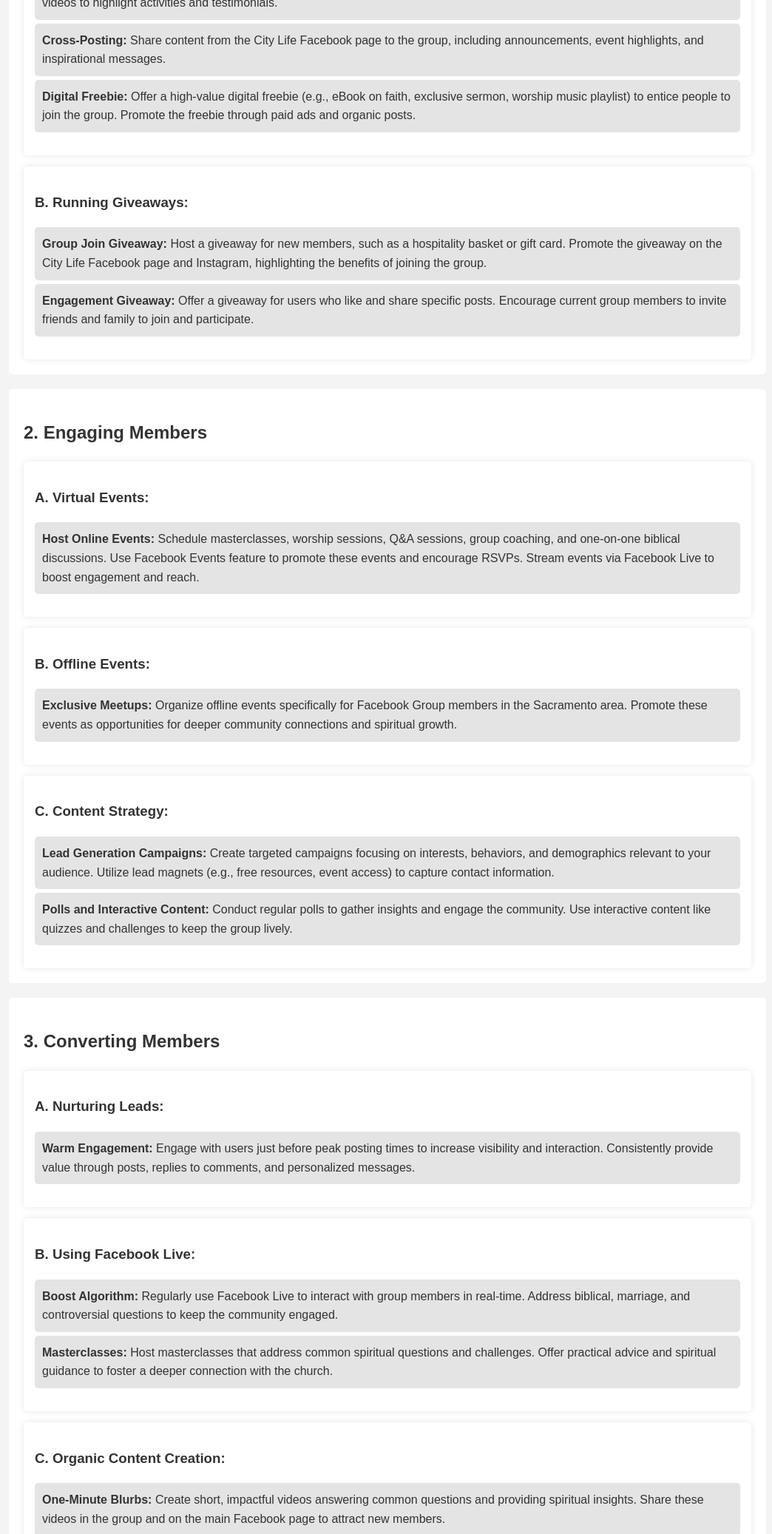
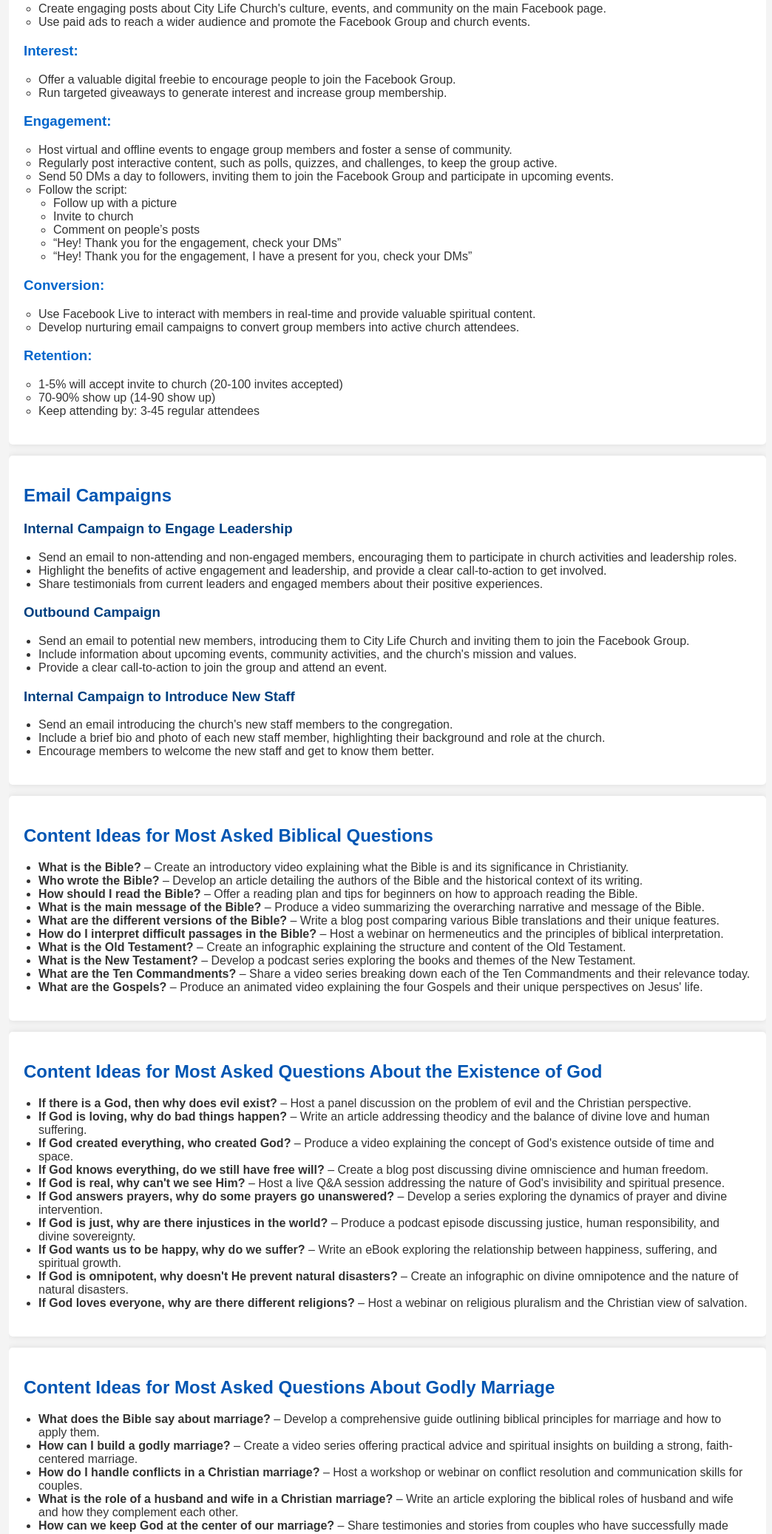
Before and after one commit to SocialCashCoach/CityLIfeStrategy2, a plain HTML site: page index.html in a window 1280 px wide. Shown: the part 559-2633 px from the top of the page at 74% size, without its empty margins (116-1160 px from the left). Drawn offline with Linux system fonts and the light colour scheme.

Commit message:
Update index.html
Final

```diff
--- a/index.html
+++ b/index.html
@@ -3,15 +3,14 @@
 <head>
   <meta charset="UTF-8">
   <meta name="viewport" content="width=device-width, initial-scale=1.0">
-  <title>City Life Church Social Media Strategy</title>
+  <title>City Life Church Content and Engagement Plan</title>
   <style>
     body {
       font-family: Arial, sans-serif;
-      line-height: 1.6;
-      color: #333;
       margin: 0;
       padding: 0;
       background-color: #f4f4f4;
+      color: #333;
     }
     .container {
       width: 80%;
@@ -19,212 +18,187 @@
       overflow: hidden;
     }
     .header, .footer {
-      background: #333;
+      background: #0056b3;
       color: #fff;
-      padding: 20px 0;
+      padding: 10px 0;
       text-align: center;
     }
     .section {
       background: #fff;
-      margin: 20px 0;
+      margin: 15px 0;
       padding: 20px;
       border-radius: 5px;
+      box-shadow: 0 0 10px rgba(0, 0, 0, 0.1);
     }
-    h1, h2, h3 {
-      color: #333;
+    .section h2 {
+      color: #0056b3;
     }
-    ul {
-      list-style: none;
-      padding: 0;
+    .section ul {
+      list-style-type: disc;
+      padding-left: 20px;
     }
-    ul li {
-      background: #e4e4e4;
-      margin: 5px 0;
-      padding: 10px;
-      border-radius: 5px;
+    .funnel-step h3 {
+      color: #0066cc;
     }
-    .engagement-funnel {
-      background: #f9f9f9;
-      border: 1px solid #ddd;
-      padding: 20px;
-      border-radius: 5px;
-      margin: 20px 0;
+    .funnel-step ul {
+      list-style-type: circle;
+      padding-left: 20px;
     }
-    .email-campaigns, .engagement-funnel, .content-strategy {
-      display: flex;
-      flex-direction: column;
-      gap: 15px;
-    }
-    .email-campaign, .strategy-step, .funnel-step {
-      background: #fff;
-      padding: 15px;
-      border-radius: 5px;
-      box-shadow: 0 0 10px rgba(0,0,0,0.1);
+    .email-campaign h3 {
+      color: #004080;
     }
   </style>
 </head>
 <body>
 
   <div class="header">
-    <h1>City Life Church Social Media Strategy</h1>
+    <h1>City Life Church Content and Engagement Plan</h1>
   </div>
 
   <div class="container">
+
     <div class="section">
-      <h2>Objective</h2>
-      <p>Attract, engage, and convert Facebook Group members into active City Life Church attendees.</p>
+      <h2>Facebook Page, Instagram, and Facebook Group Content Strategy</h2>
+      <ul>
+        <li><strong>Regular Posts:</strong> Post daily updates, inspirational quotes, and event reminders on Facebook and Instagram.</li>
+        <li><strong>Live Sessions:</strong> Host weekly live sessions discussing biblical topics, community events, and Q&A sessions.</li>
+        <li><strong>Interactive Content:</strong> Create polls, quizzes, and surveys to engage followers and gather feedback.</li>
+        <li><strong>Video Content:</strong> Share testimonies, sermon snippets, and behind-the-scenes videos to provide a personal touch.</li>
+        <li><strong>User-Generated Content:</strong> Encourage members to share their stories, photos, and experiences related to church activities.</li>
+        <li><strong>Event Promotion:</strong> Promote upcoming events, workshops, and community outreach programs regularly.</li>
+        <li><strong>Community Spotlights:</strong> Highlight volunteer efforts, success stories, and member achievements to foster community spirit.</li>
+        <li><strong>Seasonal Themes:</strong> Align content with holidays, seasons, and church milestones to keep the feed fresh and relevant.</li>
+        <li><strong>Educational Content:</strong> Share informative articles, infographics, and educational resources on faith-related topics.</li>
+        <li><strong>Engagement Initiatives:</strong> Initiate challenges, group activities, and shoutouts to keep followers actively participating.</li>
+      </ul>
     </div>
 
     <div class="section">
-      <h2>1. Attracting Members</h2>
-
-      <div class="content-strategy">
-        <div class="strategy-step">
-          <h3>A. Leveraging the City Life Facebook Page:</h3>
+      <h2>Engagement Funnel</h2>
+      <div class="funnel-step">
+        <h3>Awareness:</h3>
         <ul>
-            <li><strong>Create Awareness:</strong> Post engaging content about City Life culture, values, and community events. Use appealing graphics and videos to highlight activities and testimonials.</li>
-            <li><strong>Cross-Posting:</strong> Share content from the City Life Facebook page to the group, including announcements, event highlights, and inspirational messages.</li>
-            <li><strong>Digital Freebie:</strong> Offer a high-value digital freebie (e.g., eBook on faith, exclusive sermon, worship music playlist) to entice people to join the group. Promote the freebie through paid ads and organic posts.</li>
+          <li>Create engaging posts about City Life Church's culture, events, and community on the main Facebook page.</li>
+          <li>Use paid ads to reach a wider audience and promote the Facebook Group and church events.</li>
         </ul>
       </div>
-
-        <div class="strategy-step">
-          <h3>B. Running Giveaways:</h3>
+      <div class="funnel-step">
+        <h3>Interest:</h3>
         <ul>
-            <li><strong>Group Join Giveaway:</strong> Host a giveaway for new members, such as a hospitality basket or gift card. Promote the giveaway on the City Life Facebook page and Instagram, highlighting the benefits of joining the group.</li>
-            <li><strong>Engagement Giveaway:</strong> Offer a giveaway for users who like and share specific posts. Encourage current group members to invite friends and family to join and participate.</li>
+          <li>Offer a valuable digital freebie to encourage people to join the Facebook Group.</li>
+          <li>Run targeted giveaways to generate interest and increase group membership.</li>
         </ul>
       </div>
-      </div>
-    </div>
-
-    <div class="section">
-      <h2>2. Engaging Members</h2>
-
-      <div class="content-strategy">
-        <div class="strategy-step">
-          <h3>A. Virtual Events:</h3>
+      <div class="funnel-step">
+        <h3>Engagement:</h3>
         <ul>
-            <li><strong>Host Online Events:</strong> Schedule masterclasses, worship sessions, Q&A sessions, group coaching, and one-on-one biblical discussions. Use Facebook Events feature to promote these events and encourage RSVPs. Stream events via Facebook Live to boost engagement and reach.</li>
+          <li>Host virtual and offline events to engage group members and foster a sense of community.</li>
+          <li>Regularly post interactive content, such as polls, quizzes, and challenges, to keep the group active.</li>
+          <li>Send 50 DMs a day to followers, inviting them to join the Facebook Group and participate in upcoming events.</li>
+          <li>Follow the script:
+            <ul>
+              <li>Follow up with a picture</li>
+              <li>Invite to church</li>
+              <li>Comment on people’s posts</li>
+              <li>“Hey! Thank you for the engagement, check your DMs”</li>
+              <li>“Hey! Thank you for the engagement, I have a present for you, check your DMs”</li>
+            </ul>
+          </li>
         </ul>
       </div>
-
-        <div class="strategy-step">
-          <h3>B. Offline Events:</h3>
+      <div class="funnel-step">
+        <h3>Conversion:</h3>
         <ul>
-            <li><strong>Exclusive Meetups:</strong> Organize offline events specifically for Facebook Group members in the Sacramento area. Promote these events as opportunities for deeper community connections and spiritual growth.</li>
+          <li>Use Facebook Live to interact with members in real-time and provide valuable spiritual content.</li>
+          <li>Develop nurturing email campaigns to convert group members into active church attendees.</li>
         </ul>
       </div>
-
-        <div class="strategy-step">
-          <h3>C. Content Strategy:</h3>
+      <div class="funnel-step">
+        <h3>Retention:</h3>
         <ul>
-            <li><strong>Lead Generation Campaigns:</strong> Create targeted campaigns focusing on interests, behaviors, and demographics relevant to your audience. Utilize lead magnets (e.g., free resources, event access) to capture contact information.</li>
-            <li><strong>Polls and Interactive Content:</strong> Conduct regular polls to gather insights and engage the community. Use interactive content like quizzes and challenges to keep the group lively.</li>
+          <li>1-5% will accept invite to church (20-100 invites accepted)</li>
+          <li>70-90% show up (14-90 show up)</li>
+          <li>Keep attending by: 3-45 regular attendees</li>
         </ul>
-        </div>
-      </div>
-    </div>
-
-    <div class="section">
-      <h2>3. Converting Members</h2>
-
-      <div class="content-strategy">
-        <div class="strategy-step">
-          <h3>A. Nurturing Leads:</h3>
-          <ul>
-            <li><strong>Warm Engagement:</strong> Engage with users just before peak posting times to increase visibility and interaction. Consistently provide value through posts, replies to comments, and personalized messages.</li>
-          </ul>
-        </div>
-
-        <div class="strategy-step">
-          <h3>B. Using Facebook Live:</h3>
-          <ul>
-            <li><strong>Boost Algorithm:</strong> Regularly use Facebook Live to interact with group members in real-time. Address biblical, marriage, and controversial questions to keep the community engaged.</li>
-            <li><strong>Masterclasses:</strong> Host masterclasses that address common spiritual questions and challenges. Offer practical advice and spiritual guidance to foster a deeper connection with the church.</li>
-          </ul>
-        </div>
-
-        <div class="strategy-step">
-          <h3>C. Organic Content Creation:</h3>
-          <ul>
-            <li><strong>One-Minute Blurbs:</strong> Create short, impactful videos answering common questions and providing spiritual insights. Share these videos in the group and on the main Facebook page to attract new members.</li>
-            <li><strong>Content Repurposing:</strong> Turn high-engagement organic content into targeted paid ads to reach a broader audience. Use this strategy to drive traffic to the group and promote upcoming events.</li>
-          </ul>
-        </div>
-      </div>
-    </div>
-
-    <div class="section">
-      <h2>4. Continuous Improvement</h2>
-
-      <div class="content-strategy">
-        <div class="strategy-step">
-          <h3>A. Monitor and Analyze:</h3>
-          <ul>
-            <li><strong>Engagement Metrics:</strong> Track engagement metrics such as likes, shares, comments, and group growth. Use insights to refine content strategy and optimize engagement.</li>
-            <li><strong>Conversion Rates:</strong> Monitor the conversion rates from group members to church attendees. Adjust strategies based on data to improve conversion rates continuously.</li>
-          </ul>
-        </div>
-
-        <div class="strategy-step">
-          <h3>B. Community Building:</h3>
-          <ul>
-            <li><strong>Foster a Sense of Belonging:</strong> Encourage members to share their stories, prayer requests, and testimonies. Highlight member contributions and celebrate milestones to build a strong, supportive community.</li>
-          </ul>
-        </div>
       </div>
     </div>
 
     <div class="section email-campaigns">
       <h2>Email Campaigns</h2>
-
       <div class="email-campaign">
-        <h3>1. Internal Campaign to Engage Leadership and Non-Engaged Members:</h3>
+        <h3>Internal Campaign to Engage Leadership</h3>
         <ul>
-          <li><strong>Highlight Benefits:</strong> Emphasize the spiritual growth, community support, and personal development benefits of attending City Life Church.</li>
-          <li><strong>Share Success Stories:</strong> Include testimonials and success stories from active members to inspire and motivate engagement.</li>
-          <li><strong>Personalized Messages:</strong> Send personalized messages to leaders and non-engaged members, encouraging their participation and attendance.</li>
+          <li>Send an email to non-attending and non-engaged members, encouraging them to participate in church activities and leadership roles.</li>
+          <li>Highlight the benefits of active engagement and leadership, and provide a clear call-to-action to get involved.</li>
+          <li>Share testimonials from current leaders and engaged members about their positive experiences.</li>
         </ul>
       </div>
-
       <div class="email-campaign">
-        <h3>2. Outbound Campaign for New Leads:</h3>
+        <h3>Outbound Campaign</h3>
         <ul>
-          <li><strong>Welcome Email:</strong> Send a warm welcome email to new leads, introducing them to City Life Church and its values.</li>
-          <li><strong>Value-Driven Content:</strong> Provide valuable content such as exclusive sermons, worship playlists, and inspirational eBooks to nurture new leads.</li>
-          <li><strong>Call to Action:</strong> Include a clear call to action inviting new leads to join the Facebook group and explore church offerings.</li>
+          <li>Send an email to potential new members, introducing them to City Life Church and inviting them to join the Facebook Group.</li>
+          <li>Include information about upcoming events, community activities, and the church's mission and values.</li>
+          <li>Provide a clear call-to-action to join the group and attend an event.</li>
+        </ul>
+      </div>
+      <div class="email-campaign">
+        <h3>Internal Campaign to Introduce New Staff</h3>
+        <ul>
+          <li>Send an email introducing the church's new staff members to the congregation.</li>
+          <li>Include a brief bio and photo of each new staff member, highlighting their background and role at the church.</li>
+          <li>Encourage members to welcome the new staff and get to know them better.</li>
         </ul>
       </div>
     </div>
 
-    <div class="section engagement-funnel">
-      <h2>Engagement Funnel</h2>
-
-      <div class="funnel-step">
-        <h3>1. Awareness Stage:</h3>
+    <div class="section">
+      <h2>Content Ideas for Most Asked Biblical Questions</h2>
       <ul>
-          <li><strong>Content Distribution:</strong> Distribute engaging content that resonates with the target audience. Use Facebook Insights to identify peak engagement times and optimize content distribution.</li>
-          <li><strong>Video Series:</strong> Launch a video series addressing common spiritual questions, including Bible questions, questions about the existence of God, and questions around godly marriage.</li>
+        <li><strong>What is the Bible?</strong> – Create an introductory video explaining what the Bible is and its significance in Christianity.</li>
+        <li><strong>Who wrote the Bible?</strong> – Develop an article detailing the authors of the Bible and the historical context of its writing.</li>
+        <li><strong>How should I read the Bible?</strong> – Offer a reading plan and tips for beginners on how to approach reading the Bible.</li>
+        <li><strong>What is the main message of the Bible?</strong> – Produce a video summarizing the overarching narrative and message of the Bible.</li>
+        <li><strong>What are the different versions of the Bible?</strong> – Write a blog post comparing various Bible translations and their unique features.</li>
+        <li><strong>How do I interpret difficult passages in the Bible?</strong> – Host a webinar on hermeneutics and the principles of biblical interpretation.</li>
+        <li><strong>What is the Old Testament?</strong> – Create an infographic explaining the structure and content of the Old Testament.</li>
+        <li><strong>What is the New Testament?</strong> – Develop a podcast series exploring the books and themes of the New Testament.</li>
+        <li><strong>What are the Ten Commandments?</strong> – Share a video series breaking down each of the Ten Commandments and their relevance today.</li>
+        <li><strong>What are the Gospels?</strong> – Produce an animated video explaining the four Gospels and their unique perspectives on Jesus' life.</li>
       </ul>
     </div>
 
-      <div class="funnel-step">
-        <h3>2. Consideration Stage:</h3>
+    <div class="section">
+      <h2>Content Ideas for Most Asked Questions About the Existence of God</h2>
       <ul>
-          <li><strong>Polls and Quizzes:</strong> Conduct polls and quizzes to gather insights into members' spiritual interests and challenges. Use this data to tailor content and engagement strategies.</li>
-          <li><strong>Live Q&A Sessions:</strong> Host live Q&A sessions with church leaders and members to address spiritual questions and concerns in real-time.</li>
+        <li><strong>If there is a God, then why does evil exist?</strong> – Host a panel discussion on the problem of evil and the Christian perspective.</li>
+        <li><strong>If God is loving, why do bad things happen?</strong> – Write an article addressing theodicy and the balance of divine love and human suffering.</li>
+        <li><strong>If God created everything, who created God?</strong> – Produce a video explaining the concept of God's existence outside of time and space.</li>
+        <li><strong>If God knows everything, do we still have free will?</strong> – Create a blog post discussing divine omniscience and human freedom.</li>
+        <li><strong>If God is real, why can't we see Him?</strong> – Host a live Q&A session addressing the nature of God's invisibility and spiritual presence.</li>
+        <li><strong>If God answers prayers, why do some prayers go unanswered?</strong> – Develop a series exploring the dynamics of prayer and divine intervention.</li>
+        <li><strong>If God is just, why are there injustices in the world?</strong> – Produce a podcast episode discussing justice, human responsibility, and divine sovereignty.</li>
+        <li><strong>If God wants us to be happy, why do we suffer?</strong> – Write an eBook exploring the relationship between happiness, suffering, and spiritual growth.</li>
+        <li><strong>If God is omnipotent, why doesn't He prevent natural disasters?</strong> – Create an infographic on divine omnipotence and the nature of natural disasters.</li>
+        <li><strong>If God loves everyone, why are there different religions?</strong> – Host a webinar on religious pluralism and the Christian view of salvation.</li>
       </ul>
     </div>
 
-      <div class="funnel-step">
-        <h3>3. Conversion Stage:</h3>
+    <div class="section">
+      <h2>Content Ideas for Most Asked Questions About Godly Marriage</h2>
       <ul>
-          <li><strong>Personalized Invitations:</strong> Send personalized invitations to members who have shown consistent engagement and interest. Encourage them to attend offline events and connect with church community leaders.</li>
-          <li><strong>Feedback Loop:</strong> Establish a feedback loop to gather member feedback on events, content, and overall group experience. Use feedback to refine strategies and improve member satisfaction.</li>
+        <li><strong>What does the Bible say about marriage?</strong> – Develop a comprehensive guide outlining biblical principles for marriage and how to apply them.</li>
+        <li><strong>How can I build a godly marriage?</strong> – Create a video series offering practical advice and spiritual insights on building a strong, faith-centered marriage.</li>
+        <li><strong>How do I handle conflicts in a Christian marriage?</strong> – Host a workshop or webinar on conflict resolution and communication skills for couples.</li>
+        <li><strong>What is the role of a husband and wife in a Christian marriage?</strong> – Write an article exploring the biblical roles of husband and wife and how they complement each other.</li>
+        <li><strong>How can we keep God at the center of our marriage?</strong> – Share testimonies and stories from couples who have successfully made God the center of their relationship.</li>
+        <li><strong>What does it mean to submit to one another in marriage?</strong> – Produce a podcast episode discussing mutual submission and respect in Christian marriages.</li>
+        <li><strong>How can we prioritize intimacy in a godly marriage?</strong> – Create an eBook on fostering emotional, spiritual, and physical intimacy in marriage.</li>
+        <li><strong>How can we strengthen our marriage through prayer?</strong> – Develop a prayer guide for couples, focusing on strengthening their spiritual bond.</li>
+        <li><strong>How do we navigate cultural challenges in marriage?</strong> – Host a panel discussion on cultural diversity and its impact on Christian marriages.</li>
+        <li><strong>What are practical ways to support each other spiritually in marriage?</strong> – Create a series of blog posts offering practical tips for spiritual support and growth as a couple.</li>
       </ul>
     </div>
-    </div>
+
   </div>
 
   <div class="footer">
```
Lines whose indentation alone changed are shown as unchanged.
